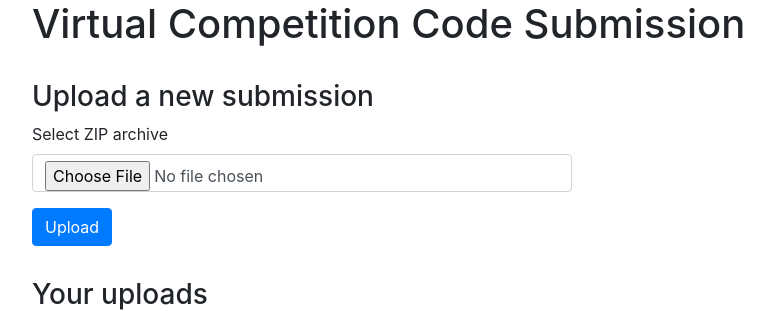
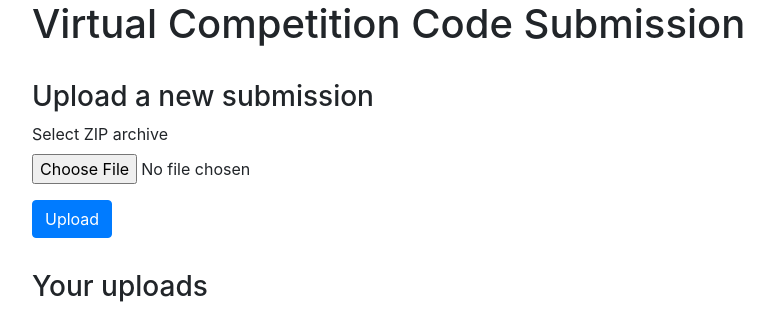
Before and after one commit to PeterJCLaw/code-submitter, a Python web app: template templates/index.html in a window 1280 px wide. Shown: the top 311 px of the page, without its empty margins (53-827 px from the left). Run offline with Jinja, Linux system fonts and the light colour scheme; the template is opened without the code that fills it, so the values that code supplies are empty; some libraries are stand-ins or nearby versions.

Commit message:
Style this explicitly as a file control

```diff
--- a/templates/index.html
+++ b/templates/index.html
@@ -30,7 +30,7 @@
           <div class="form-group">
             <label for="archive"> Select ZIP archive </label>
             <input
-              class="form-control"
+              class="form-control-file"
               type="file"
               name="archive"
               placeholder="robot.zip"
```
